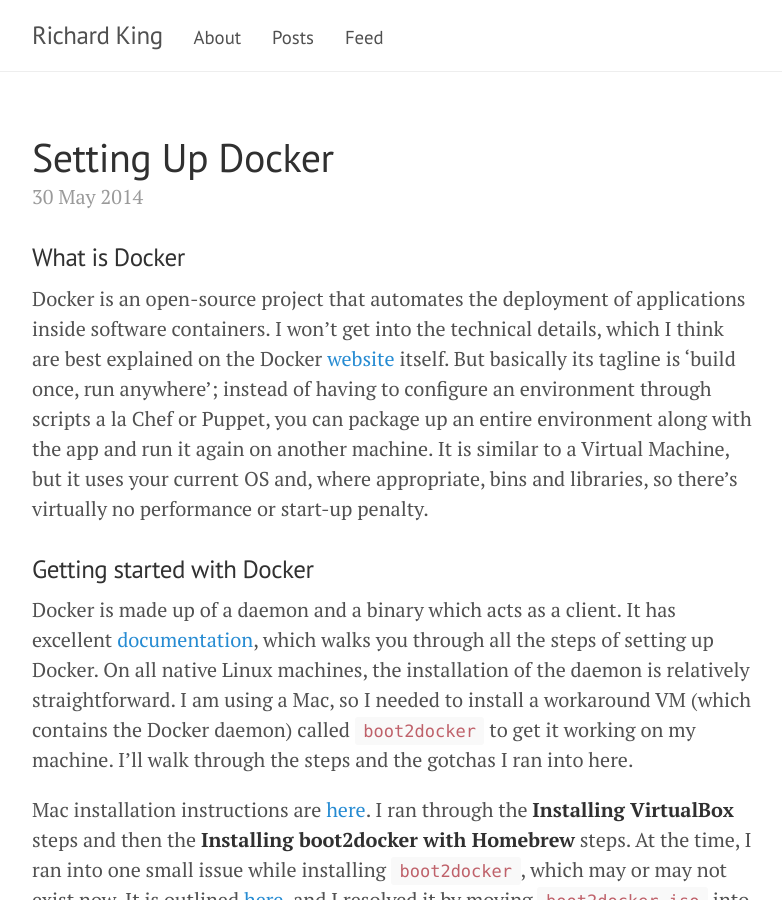
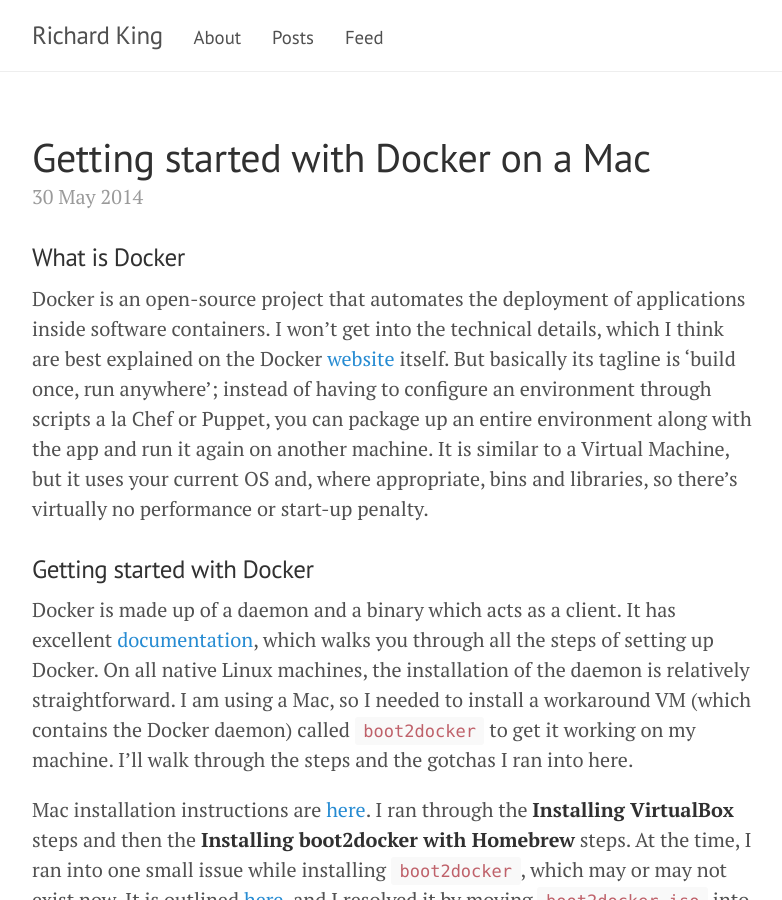
Before and after one commit to richardking/richardking.github.com, a Jekyll site: the page built from index.html, in a window 1280 px wide and 900 px high. Shown: the whole window, without its empty margins (248-1030 px from the left). Built offline with Jekyll 4.4.1, drawn with Linux system fonts in a browser that asks for light colours; the list of posts is cut into pages by our own code.

Commit message:
update docker post

```diff
--- a/_posts/2014-05-30-setting-up-docker.markdown
+++ b/_posts/2014-05-30-setting-up-docker.markdown
@@ -1,3 +1,10 @@
+---
+layout: post
+title:  "Getting started with Docker on a Mac"
+date:   2014-05-30 12:14:19
+categories: ruby rails
+---
+
 ### What is Docker
 
 Docker is an open-source project that automates the deployment of applications inside software containers. I won't get into the technical details, which I think are best explained on the Docker [website](https://www.docker.io/the_whole_story) itself. But basically its tagline is 'build once, run anywhere'; instead of having to configure an environment through scripts a la Chef or Puppet, you can package up an entire environment along with the app and run it again on another machine. It is similar to a Virtual Machine, but it uses your current OS and, where appropriate, bins and libraries, so there's virtually no performance or start-up penalty.
```
